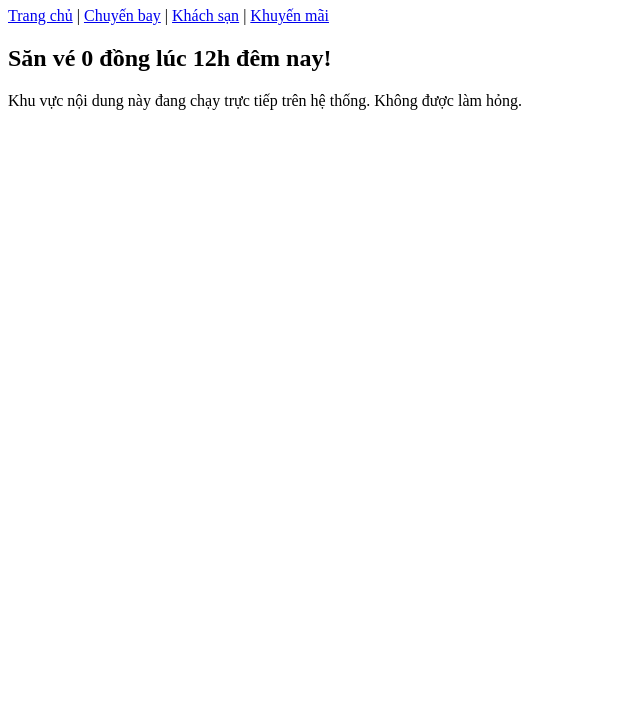
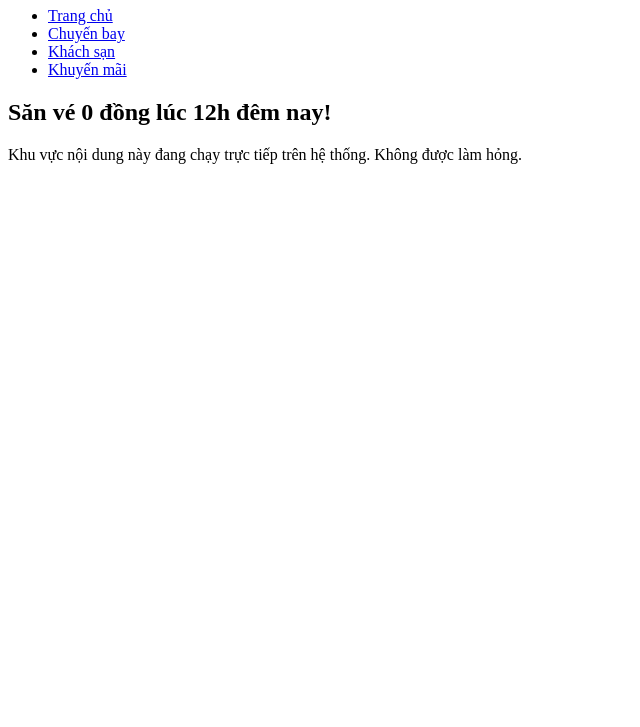
Before and after one commit to dieppham999/skybugs-travel-menu-refactoring, a plain HTML site: page index.html in a window 1280 px wide. Shown: the part 73-800 px from the top of the page, without its empty margins (0-640 px from the left). Drawn offline with Linux system fonts and the light colour scheme.

Commit message:
refactor: Thay đổi menu cũ bằng semantic.

```diff
--- a/index.html
+++ b/index.html
@@ -9,10 +9,12 @@
         <h1>SkyBugs Travel</h1>
 
         <nav class="bad-menu">
-            <a href="/home">Trang chủ</a> |
-            <a href="/flights">Chuyến bay</a> |
-            <a href="/hotels">Khách sạn</a> |
-            <a href="/offers">Khuyến mãi</a>
+            <ul id="main-menu">
+                <li><a href="/home">Trang chủ</a></li>
+                <li><a href="/flights">Chuyến bay</a></li>
+                <li><a href="/hotels">Khách sạn</a></li>
+                <li><a href="/offers">Khuyến mãi</a></li>
+            </ul>
         </nav>
 
     </header>
```
